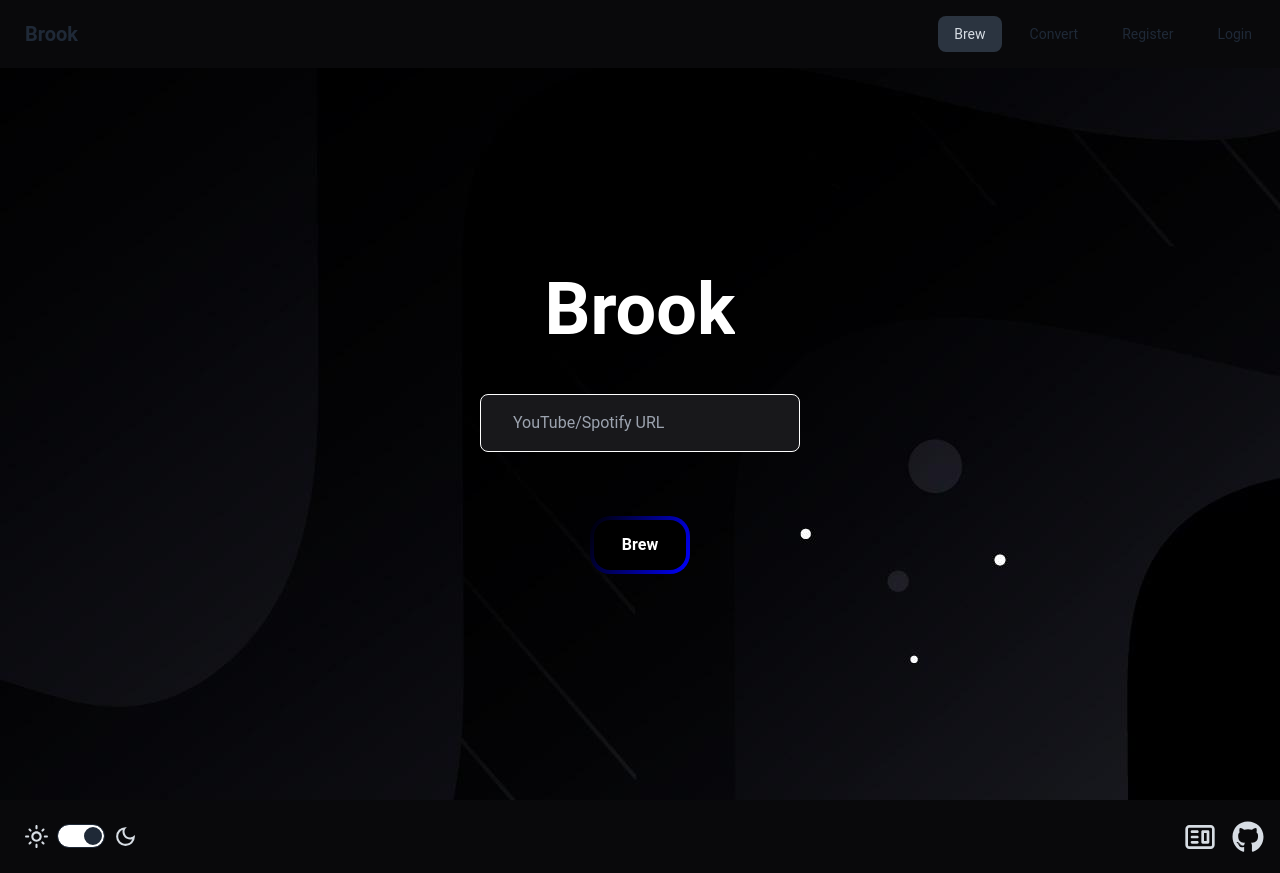
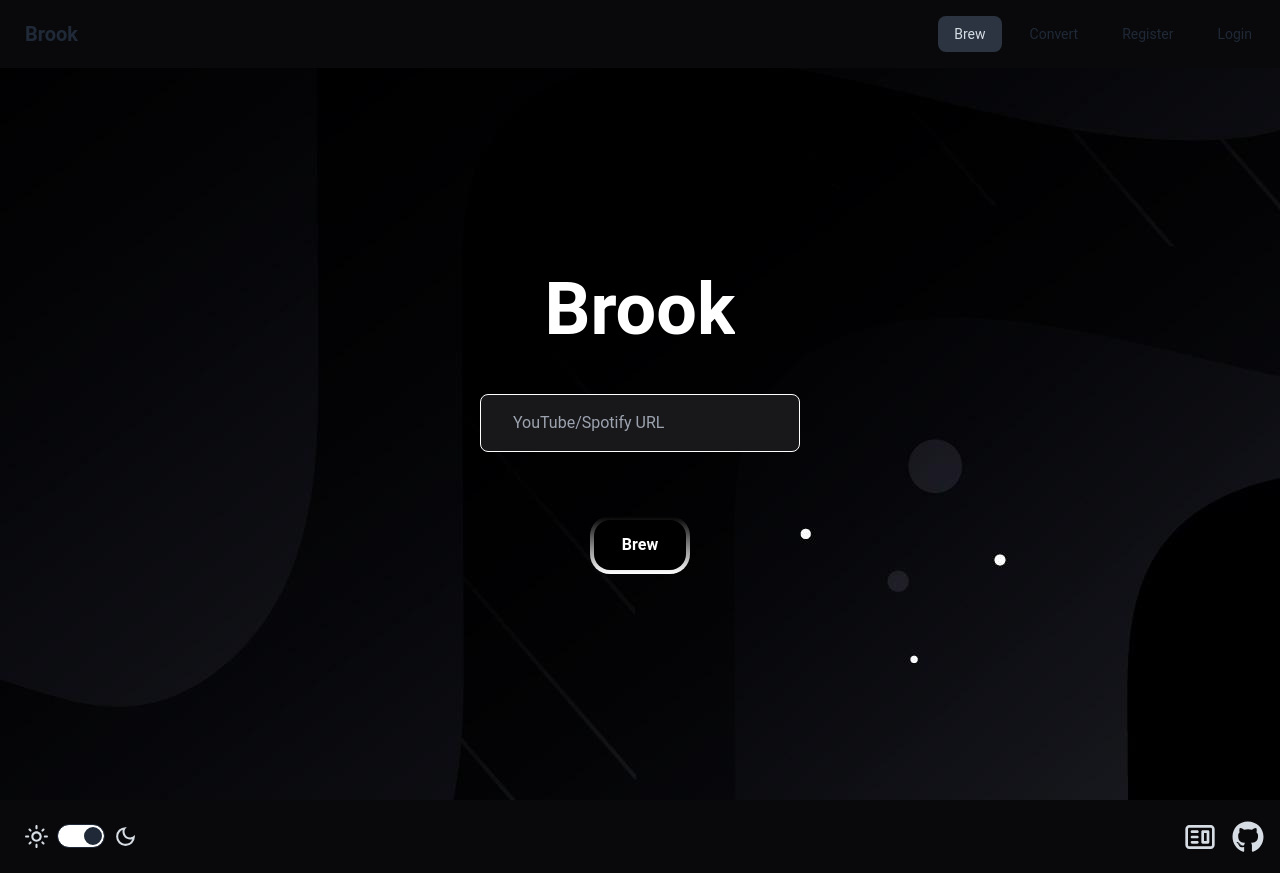
Before and after one commit to wang-owen/Brook, a React (Vite) app in the folder client/: page / in a window 1280 px wide. Built offline with nearby package versions, Linux system fonts and the light colour scheme; no server answers.

Commit message:
minor ui change

```diff
--- a/client/src/components/BrewHero.tsx
+++ b/client/src/components/BrewHero.tsx
@@ -1,5 +1,4 @@
 import { useContext, useState } from "react";
-import { motion } from "framer-motion";
 import { LoginContext } from "../App";
 import { ThemeContext } from "../layouts/MainLayout";
 
@@ -73,36 +72,17 @@ const BrewHero = ({ brew }: { brew: (link: string) => void }) => {
                                 <div className={inputBar} />
                             </div>
                         </div>
-                        <motion.button
+                        <button
                             type="submit"
-                            initial={{
-                                backgroundImage:
-                                    "linear-gradient(to right, black, black), linear-gradient(0deg, blue, black)",
-                            }}
-                            animate={{
-                                backgroundImage: `linear-gradient(to right, ${
-                                    theme === "light"
-                                        ? "white, white"
-                                        : "black, black"
-                                }), linear-gradient(360deg, blue, ${
-                                    theme === "light" ? "white" : "black"
-                                })`,
-                            }}
-                            transition={{
-                                type: "tween",
-                                ease: "linear",
-                                duration: 3,
-                                repeat: Infinity,
-                            }}
                             className="hover:scale-110 duration-300"
                             style={{
                                 border: "4px solid transparent",
                                 borderRadius: "20px",
                                 backgroundClip: "padding-box, border-box",
                                 backgroundOrigin: "padding-box, border-box",
-                                color: `${
-                                    theme === "light" ? "black" : "white"
-                                }`,
+                                backgroundImage:
+                                    "linear-gradient(to right, black, black), linear-gradient(0deg, white, black)",
+                                color: "white",
                                 padding: 25,
                                 fontWeight: "bold",
                                 width: 100,
@@ -113,7 +93,7 @@ const BrewHero = ({ brew }: { brew: (link: string) => void }) => {
                             }}
                         >
                             Brew
-                        </motion.button>
+                        </button>
                     </form>
                 </div>
             </div>
```
